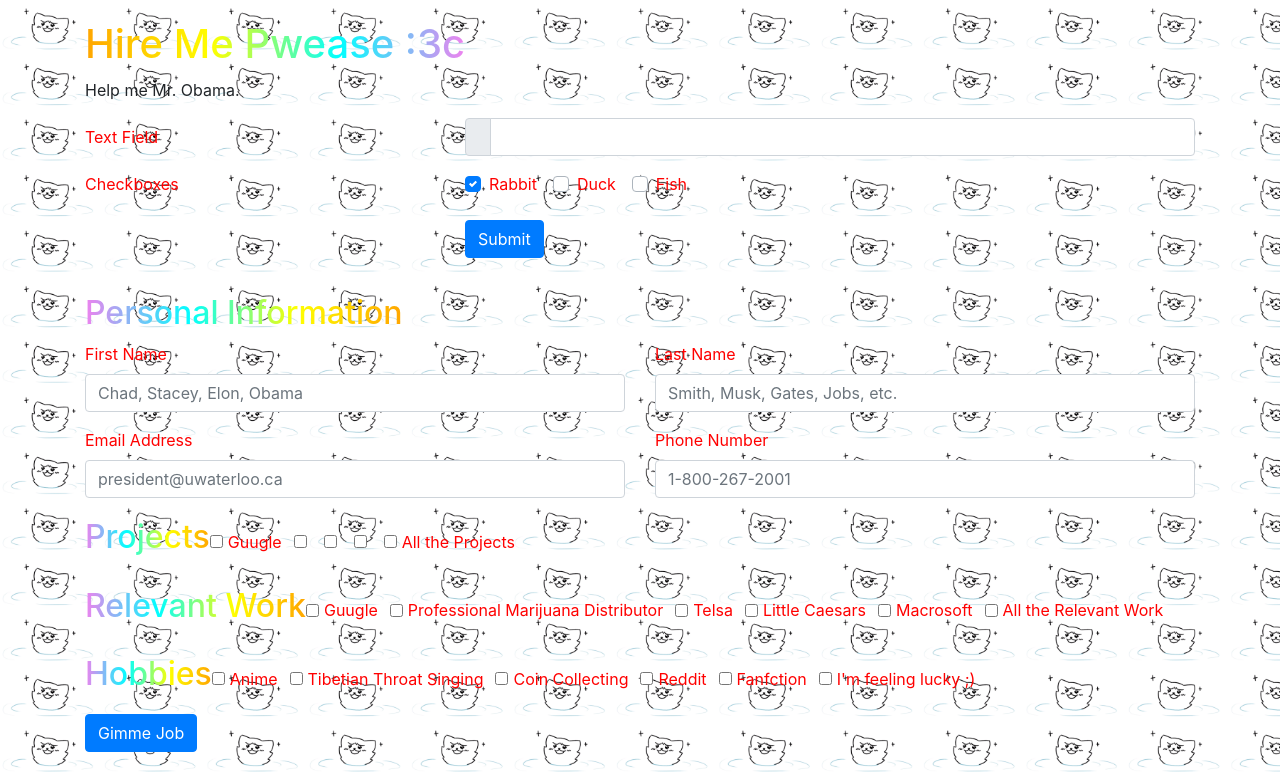
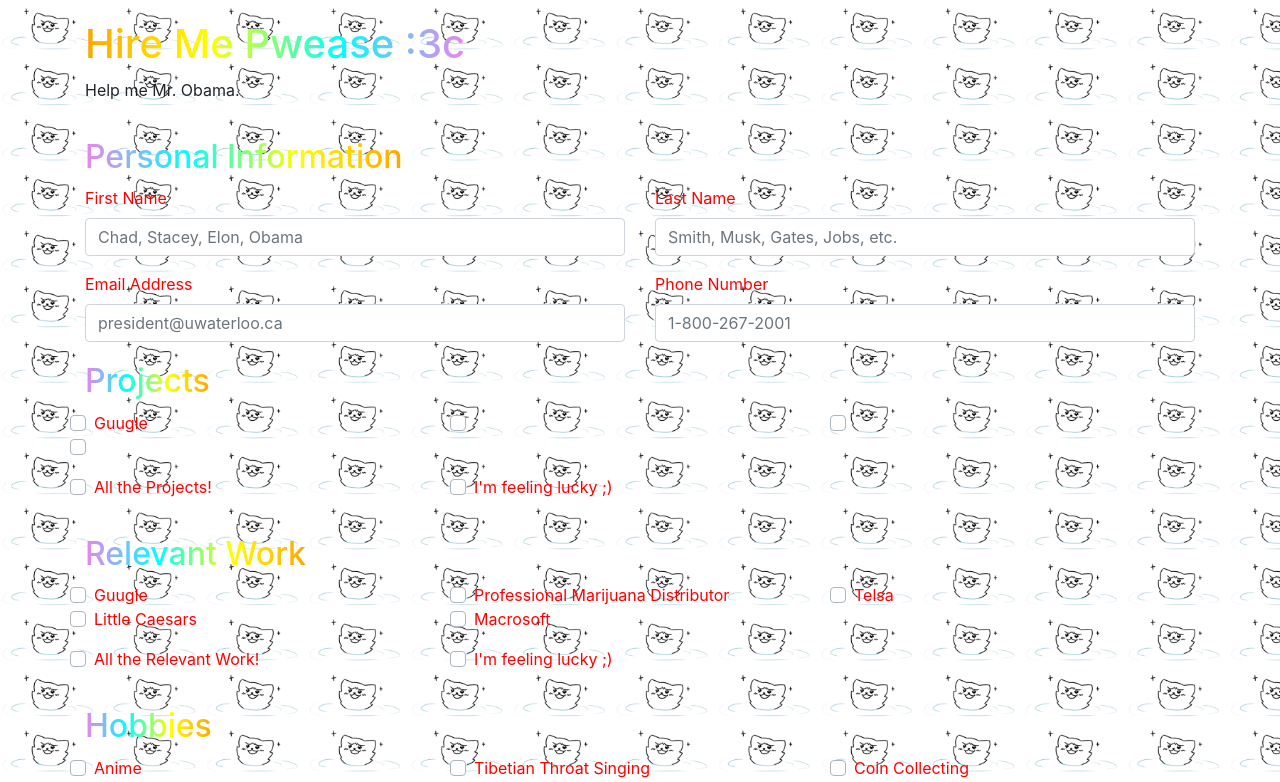
Before and after one commit to rochi138/hire-me-pwease, a React (Create React App) app: page / in a window 1280 px wide. Shown: the top 782 px of the page. Built offline with nearby package versions, Linux system fonts and the light colour scheme.

Commit message:
Bootstrap form; all/lucky checkboxes

```diff
--- a/src/components/HomePageComponents.js
+++ b/src/components/HomePageComponents.js
@@ -15,7 +15,6 @@
 		this.state={
 			source: source,
 			checkStates: checkStates,
-			allTheText: this.props.allTheText,
 			title: this.props.title,
 		}
 	}
@@ -24,22 +23,50 @@
     var checkStates = this.state.checkStates;
     checkStates[key] = !checkStates[key];
     this.props.update( checkStates );
-  }
+	}
+
+	selectAll() {
+		var checkStates = this.state.checkStates;
+		for (var i = 0; i < checkStates.length; i++) {
+			checkStates[i] = true;
+		}
+		this.props.update( checkStates );
+	}
+
+	lucky() {
+		var checkStates = this.state.checkStates;
+		const amount = Math.floor(Math.random() * ( checkStates.length ));
+		console.log(amount);
+		for (var i = 0; i < amount; i++) {
+			var rand = Math.floor(Math.random() * ( checkStates.length ));
+			console.log(rand);
+			checkStates[ rand ] = !checkStates[ rand ];
+		}
+		this.props.update( checkStates );
+	}
 
 	render() {
 		return (
 			<div className={ styles.checkboxesComponent }>
 				<h2>{ this.state.title }</h2>
-				{ this.state.source.map( ( component, i ) =>
-            <div class="form-check form-check-inline" key={ i }>
-                <input class="form-check-input" type="checkbox" onClick={() => this.update( i )}/>
-                <label class="form-check-label">{component.title}</label>
-            </div>
-        ) }
-        <div class="form-check form-check-inline">
-            <input class="form-check-input" type="checkbox" id="checkboxHobbyLucky" value="Lucky" />
-            <label class="form-check-label" for="checkboxHobbyLucky">{ this.state.allTheText }</label>
-        </div>
+				<div class="form-group row">
+					{ this.state.source.map( ( component, i ) =>
+							<div class="custom-control custom-checkbox col-4" key={ i } onClick={() => this.update( i )}>
+								<input type="checkbox" class="custom-control-input" checked={ (this.state.checkStates[ i ]) ? "checked" : "" }/>
+								<label class="custom-control-label">{ component.title }</label>
+							</div>
+					) }
+				</div>
+				<div class="form-group row">
+					<div class="custom-control custom-checkbox col-4" onClick={() => this.selectAll()}>
+						<input type="checkbox" class="custom-control-input"/>
+						<label class="custom-control-label">All the { this.state.title }!</label>
+					</div>
+					<div class="custom-control custom-checkbox col-4" onClick={() => this.lucky()}>
+						<input type="checkbox" class="custom-control-input"/>
+						<label class="custom-control-label">I'm feeling lucky ;)</label>
+					</div>
+				</div>
 			</div>
 		)
 	}
--- a/src/pages/HomePage.js
+++ b/src/pages/HomePage.js
@@ -49,95 +49,62 @@
         </div>
         <div class="container">
           <Form>
-            <div class="form-group row">
-              <label for="text" class="col-4 col-form-label">Text Field</label>
-              <div class="col-8">
-                <div class="input-group">
-                  <div class="input-group-prepend">
-                    <div class="input-group-text">
-                      <i class="fa fa-address-card"></i>
+            <h2>Personal Information</h2>
+            <div class="row">
+                <div class="col">
+                    <div class="form-group">
+                        <label>First Name</label>
+                        <input class="form-control" placeholder="Chad, Stacey, Elon, Obama" onChange={(e) => this.updateName({firstName: e.target.value })} />
                     </div>
-                  </div>
-                  <input id="text" name="text" type="text" class="form-control" />
                 </div>
-              </div>
+                <div class="col">
+                    <div class="form-group">
+                        <label >Last Name</label>
+                        <input class="form-control" placeholder="Smith, Musk, Gates, Jobs, etc." onChange={(e) => this.updateName({lastName: e.target.value })}/>
+                    </div>
+                </div>
             </div>
-            <div class="form-group row">
-              <label class="col-4">Checkboxes</label>
-              <div class="col-8">
-                <div class="custom-control custom-checkbox custom-control-inline">
-                  <input name="checkbox" id="checkbox_0" type="checkbox" checked="checked" class="custom-control-input" value="rabbit" />
-                  <label for="checkbox_0" class="custom-control-label">Rabbit</label>
-                </div>
-                <div class="custom-control custom-checkbox custom-control-inline">
-                  <input name="checkbox" id="checkbox_1" type="checkbox" class="custom-control-input" value="duck" />
-                  <label for="checkbox_1" class="custom-control-label">Duck</label>
-                </div>
-                <div class="custom-control custom-checkbox custom-control-inline">
-                  <input name="checkbox" id="checkbox_2" type="checkbox" class="custom-control-input" value="fish" />
-                  <label for="checkbox_2" class="custom-control-label">Fish</label>
-                </div>
-              </div>
-            </div>
-            <div class="form-group row">
-              <div class="offset-4 col-8">
-                <button name="submit" type="submit" class="btn btn-primary">Submit</button>
-              </div>
-            </div>
-          </Form>
-          <h2>Personal Information</h2>
-          <div class="row">
-              <div class="col">
-                  <div class="form-group">
-                      <label for="firstNameInput">First Name</label>
-                      <input class="form-control" id="firstNameInput" placeholder="Chad, Stacey, Elon, Obama" name="firstName" onChange={(e) => this.updateName({firstName: e.target.value })} />
-                  </div>
-              </div>
-              <div class="col">
-                  <div class="form-group">
-                      <label for="lastNameInput">Last Name</label>
-                      <input class="form-control" id="lastNameInput" placeholder="Smith, Musk, Gates, Jobs, etc." name="lastName" onChange={(e) => this.updateName({lastName: e.target.value })}/>
-                  </div>
-              </div>
-          </div>
-          <div class="contact-information">
-              <div class="row">
+            <div class="contact-information">
+                <div class="row">
                   <div class="col">
                       <label for="emailInput">Email Address</label>
-                      <input type="email" class="form-control" id="emailInput" placeholder="president@uwaterloo.ca" name="email" />
+                      <input class="form-control" placeholder="president@uwaterloo.ca" />
                   </div>
                   <div class="col">
                       <label for="phoneInput">Phone Number</label>
-                      <input type="phone" class="form-control" id="phoneInput" placeholder="1-800-267-2001" name="phoneNumber" />
+                      <input class="form-control" placeholder="1-800-267-2001" />
                   </div>
-              </div>
+                </div>
+            </div>
+            <CheckBoxesComponent
+                title="Projects"
+                fileName="Projects"
+                componentName="projects"
+                update={ this.updateProjects }
+            />
+            <CheckBoxesComponent
+                title="Relevant Work"
+                fileName="RelevantWork"
+                componentName="relevantWork"
+                update={ this.updateRelevantWork }
+            />
+            <CheckBoxesComponent
+                title="Hobbies"
+                fileName="Hobbies"
+                componentName="hobbies"
+                update={ this.updateHobbies }
+            />
+          <div class="container" style={{ marginTop: "10px" }}>
+              <button class="btn btn-primary" type="submit" onClick={ () => this.generateResume() }>
+                  Gimme Job
+              </button>
           </div>
-          <CheckBoxesComponent
-              title="Projects"
-              fileName="Projects"
-              componentName="projects"
-              allTheText="All the Projects"
-              update={ this.updateProjects }
-          />
-          <CheckBoxesComponent
-              title="Relevant Work"
-              fileName="RelevantWork"
-              componentName="relevantWork"
-              allTheText="All the Relevant Work"
-              update={ this.updateRelevantWork }
-          />
-          <CheckBoxesComponent
-              title="Hobbies"
-              fileName="Hobbies"
-              componentName="hobbies"
-              allTheText="I'm feeling lucky ;)"
-              update={ this.updateHobbies }
-          />
-        </div>
-        <div class="container" style={{ marginTop: "10px" }}>
-            <button class="btn btn-primary" type="submit" onClick={ () => this.generateResume() }>
-                Gimme Job
-            </button>
+          <div class="form-group row">
+            <div class="offset-4 col-8">
+              <button name="submit" type="submit" class="btn btn-primary">Submit</button>
+            </div>
+          </div>
+        </Form>
         </div>
       </div>
     )
```
